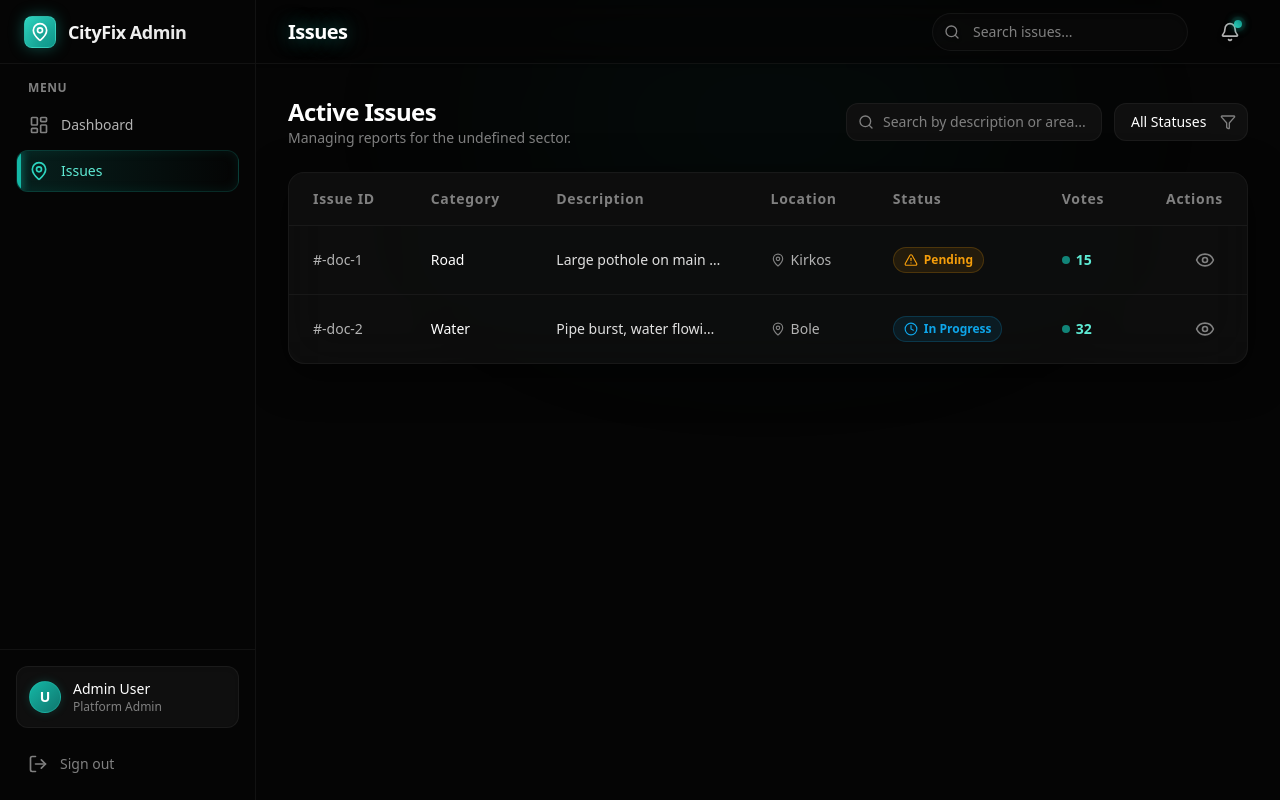
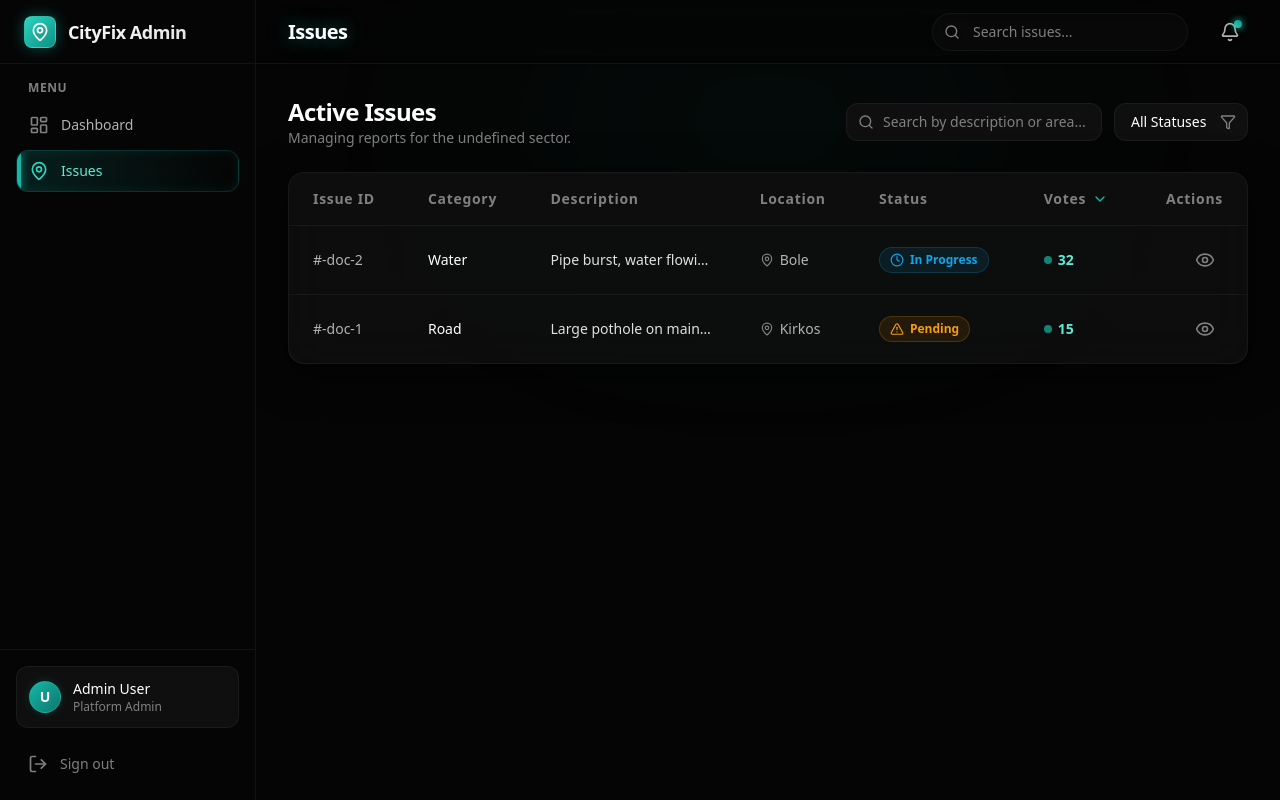
Before and after one commit to ayanadamtew/cityfix-admin, a Next.js app: page /issues in a window 1280 px wide. Built offline with nearby package versions, Linux system fonts and the light colour scheme; no server answers; sample sign-in values are in the browser's storage.

Commit message:
feat: Implement client-side sorting for the issues table by votes.

```diff
--- a/src/app/(dashboard)/issues/page.tsx
+++ b/src/app/(dashboard)/issues/page.tsx
@@ -6,7 +6,7 @@ import { io } from 'socket.io-client';
 import { useAuth } from '@/contexts/AuthContext';
 import { IssueReport } from '@/types';
 import api from '@/lib/api';
-import { MapPin, Eye, Search, Filter, AlertTriangle, CheckCircle2, Clock } from 'lucide-react';
+import { MapPin, Eye, Search, Filter, AlertTriangle, CheckCircle2, Clock, ArrowUpDown, ChevronUp, ChevronDown } from 'lucide-react';
 import { Skeleton } from '@/components/ui/Skeleton';
 import { EmptyState } from '@/components/ui/EmptyState';
 
@@ -16,6 +16,10 @@ export default function IssuesPage() {
     const [loading, setLoading] = useState(true);
     const [searchTerm, setSearchTerm] = useState('');
     const [statusFilter, setStatusFilter] = useState<string>('All');
+    const [sortConfig, setSortConfig] = useState<{ key: keyof IssueReport; direction: 'asc' | 'desc' }>({
+        key: 'urgencyCount',
+        direction: 'desc'
+    });
 
     useEffect(() => {
         // The endpoint `/api/admin/issues` already filters by role backend-side.
@@ -97,12 +101,37 @@ export default function IssuesPage() {
         );
     };
 
-    const filteredIssues = issues.filter(issue => {
-        const matchesSearch = issue.description.toLowerCase().includes(searchTerm.toLowerCase()) ||
-            issue.location?.kebele?.toLowerCase().includes(searchTerm.toLowerCase());
-        const matchesStatus = statusFilter === 'All' || issue.status === statusFilter;
-        return matchesSearch && matchesStatus;
-    });
+    const sortedIssues = [...issues]
+        .filter(issue => {
+            const matchesSearch = issue.description.toLowerCase().includes(searchTerm.toLowerCase()) ||
+                issue.location?.kebele?.toLowerCase().includes(searchTerm.toLowerCase());
+            const matchesStatus = statusFilter === 'All' || issue.status === statusFilter;
+            return matchesSearch && matchesStatus;
+        })
+        .sort((a, b) => {
+            if (a[sortConfig.key] < b[sortConfig.key]) {
+                return sortConfig.direction === 'asc' ? -1 : 1;
+            }
+            if (a[sortConfig.key] > b[sortConfig.key]) {
+                return sortConfig.direction === 'asc' ? 1 : -1;
+            }
+            return 0;
+        });
+
+    const requestSort = (key: keyof IssueReport) => {
+        let direction: 'asc' | 'desc' = 'asc';
+        if (sortConfig.key === key && sortConfig.direction === 'asc') {
+            direction = 'desc';
+        }
+        setSortConfig({ key, direction });
+    };
+
+    const SortIcon = ({ columnKey }: { columnKey: keyof IssueReport }) => {
+        if (sortConfig.key !== columnKey) return <ArrowUpDown className="h-3.5 w-3.5 opacity-30" />;
+        return sortConfig.direction === 'asc'
+            ? <ChevronUp className="h-4 w-4 text-brand-500" />
+            : <ChevronDown className="h-4 w-4 text-brand-500" />;
+    };
 
     return (
         <div className="max-w-7xl mx-auto space-y-6">
@@ -154,7 +183,7 @@ export default function IssuesPage() {
                         <Skeleton className="h-12 w-full" />
                         <Skeleton className="h-12 w-full" />
                     </div>
-                ) : filteredIssues.length === 0 ? (
+                ) : sortedIssues.length === 0 ? (
                     <EmptyState
                         icon={MapPin}
                         title="No Issues Found"
@@ -170,12 +199,20 @@ export default function IssuesPage() {
                                     <th className="px-6 py-4 font-semibold tracking-wider">Description</th>
                                     <th className="px-6 py-4 font-semibold tracking-wider">Location</th>
                                     <th className="px-6 py-4 font-semibold tracking-wider">Status</th>
-                                    <th className="px-6 py-4 font-semibold tracking-wider">Votes</th>
+                                    <th
+                                        className="px-6 py-4 font-semibold tracking-wider cursor-pointer hover:text-white transition-colors group"
+                                        onClick={() => requestSort('urgencyCount')}
+                                    >
+                                        <div className="flex items-center gap-1.5">
+                                            Votes
+                                            <SortIcon columnKey="urgencyCount" />
+                                        </div>
+                                    </th>
                                     <th className="px-6 py-4 font-semibold tracking-wider text-right">Actions</th>
                                 </tr>
                             </thead>
                             <tbody className="divide-y divide-white/5">
-                                {filteredIssues.map((issue) => (
+                                {sortedIssues.map((issue) => (
                                     <tr key={issue._id} className="hover:bg-white/[0.02] transition-colors group">
                                         <td className="px-6 py-4">
                                             <span className="font-medium text-surface-300">#{issue._id.substring(issue._id.length - 6)}</span>
```
